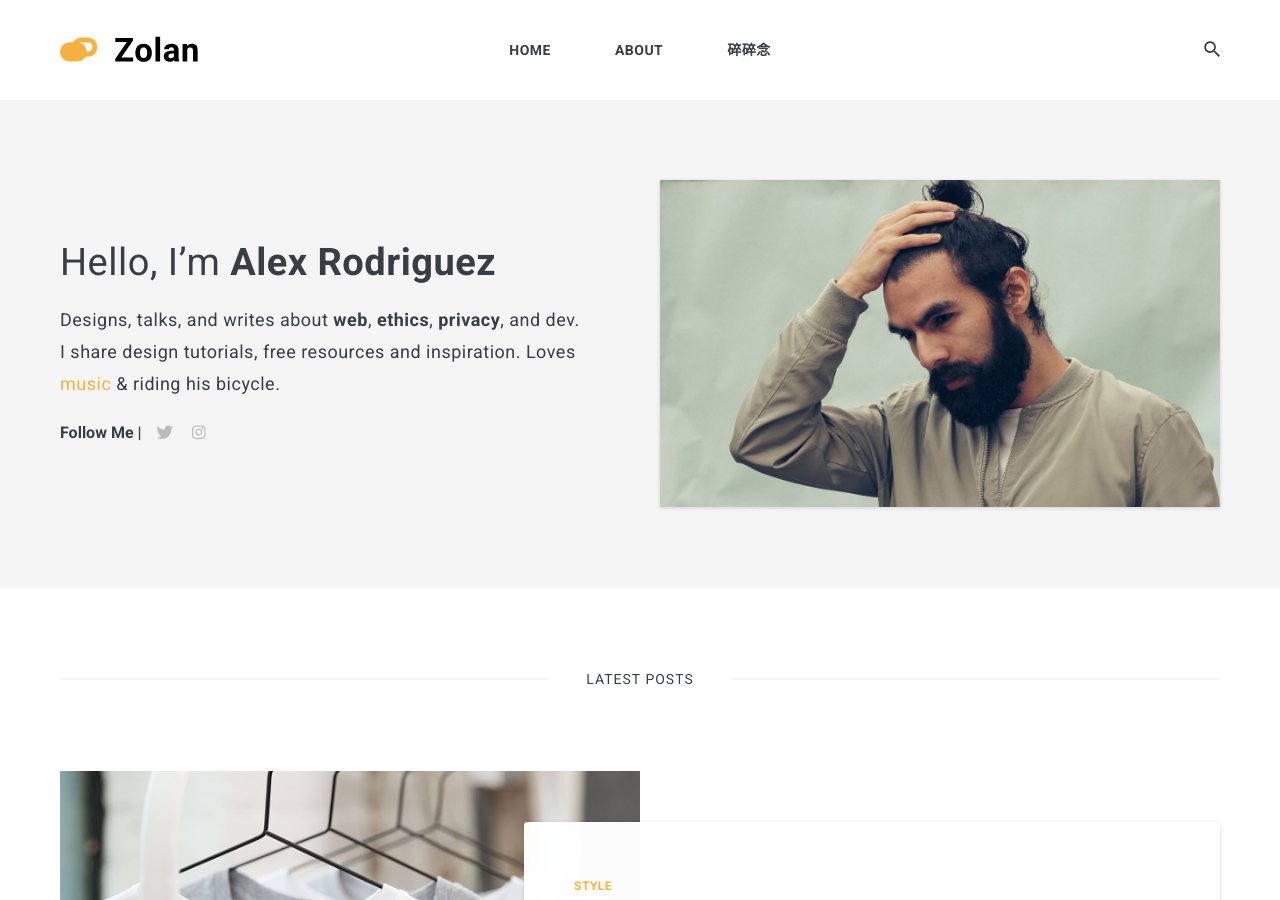
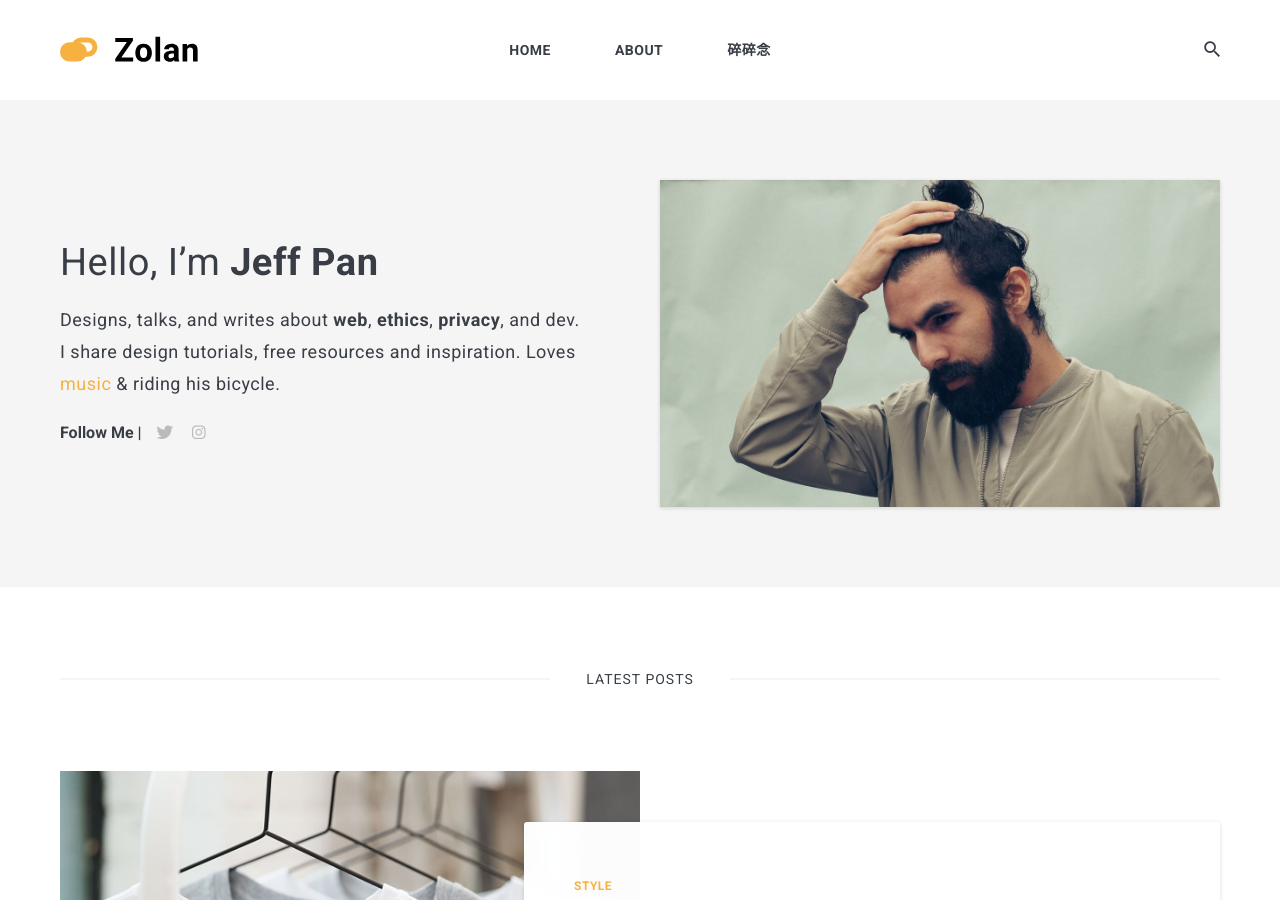
Before and after one commit to JeffVipPan/jeffvippan.github.io, a Jekyll site: the page built from index.html, in a window 1280 px wide and 900 px high. Built offline with Jekyll 4.4.1, drawn with Linux system fonts in a browser that asks for light colours; nearby versions of some CDN libraries; the list of posts is cut into pages by our own code.

Commit message:
chanege name

```diff
--- a/_data/settings.yml
+++ b/_data/settings.yml
@@ -10,7 +10,7 @@
 author:
   name: Jeffpan
   image: 01.jpg
-  say-hello: Hello, I’m <strong>Alex Rodriguez</strong>
+  say-hello: Hello, I’m <strong>Jeff Pan</strong>
   bio: Designs, talks, and writes about <strong>web</strong>, <strong>ethics</strong>, <strong>privacy</strong>, and dev. I share design tutorials, free resources and inspiration. Loves <a href="#">music</a> & riding his bicycle.
 
 
```
